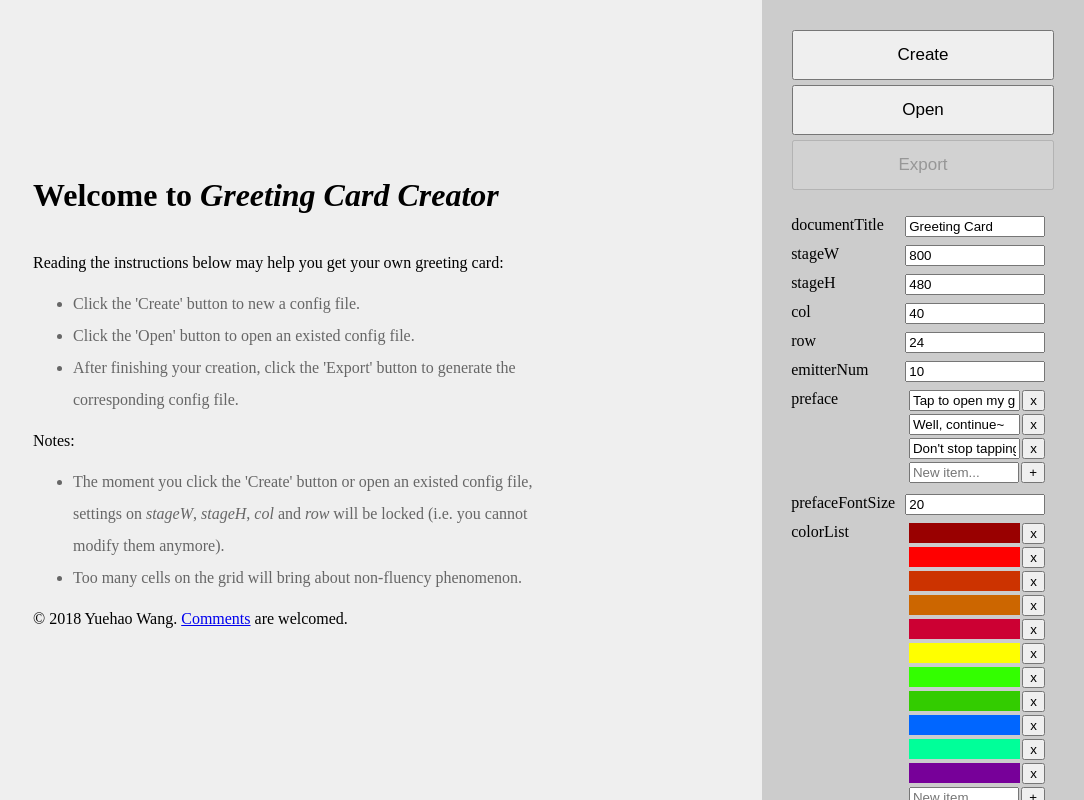
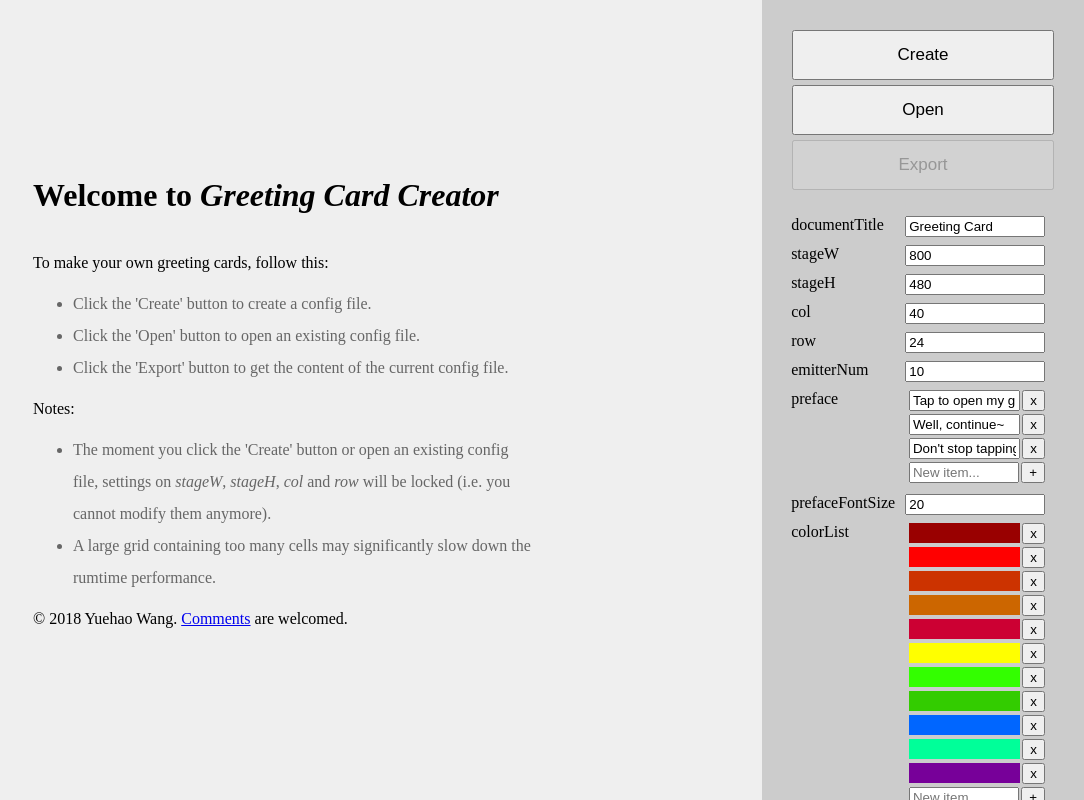
Before and after one commit to yuehaowang/greeting_card, a React (Create React App) app in the folder creator/: page / in a window 1280 px wide. Shown: the whole page, without its empty margins (196-1280 px from the left). Built offline with nearby package versions, Linux system fonts and the light colour scheme.

Commit message:
Minor changes.

```diff
--- a/creator/src/Editor.js
+++ b/creator/src/Editor.js
@@ -9,18 +9,18 @@ class Hint extends React.Component {
 				<div id="hint">
 					<h1>Welcome to <i>Greeting Card Creator</i></h1>
 					<div>
-						<p>Reading the instructions below may help you get your own greeting card:</p>
+						<p>To make your own greeting cards, follow this:</p>
 						<ul>
-							<li>Click the 'Create' button to new a config file.</li>
-							<li>Click the 'Open' button to open an existed config file.</li>
-							<li>After finishing your creation, click the 'Export' button to generate the corresponding config file.</li>
+							<li>Click the 'Create' button to create a config file.</li>
+							<li>Click the 'Open' button to open an existing config file.</li>
+							<li>Click the 'Export' button to get the content of the current config file.</li>
 						</ul>
 					</div>
 					<div>
 						<p>Notes:</p>
 						<ul>
-							<li>The moment you click the 'Create' button or open an existed config file, settings on <i>stageW</i>, <i>stageH</i>, <i>col</i> and <i>row</i> will be locked (i.e. you cannot modify them anymore).</li>
-							<li>Too many cells on the grid will bring about non-fluency phenomenon.</li>
+							<li>The moment you click the 'Create' button or open an existing config file, settings on <i>stageW</i>, <i>stageH</i>, <i>col</i> and <i>row</i> will be locked (i.e. you cannot modify them anymore).</li>
+							<li>A large grid containing too many cells may significantly slow down the rumtime performance.</li>
 						</ul>
 					</div>
 					<p>&copy; 2018 Yuehao Wang. <a href={"mailto:wangyuehao1999@gmail.com"}>Comments</a> are welcomed.</p>
```
Also changed, not shown: 1 other file (tests, documents, lock files or other folders).
